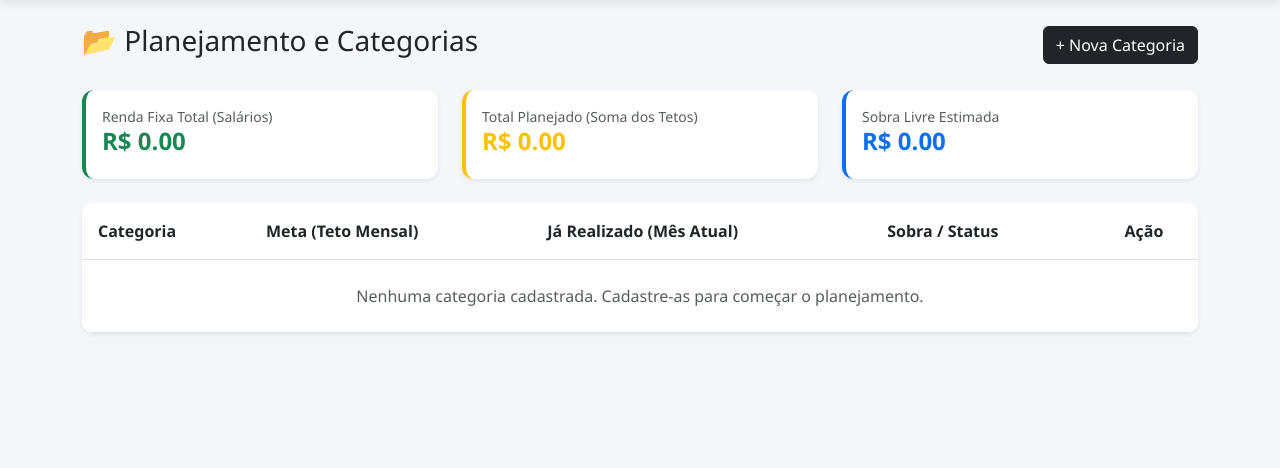
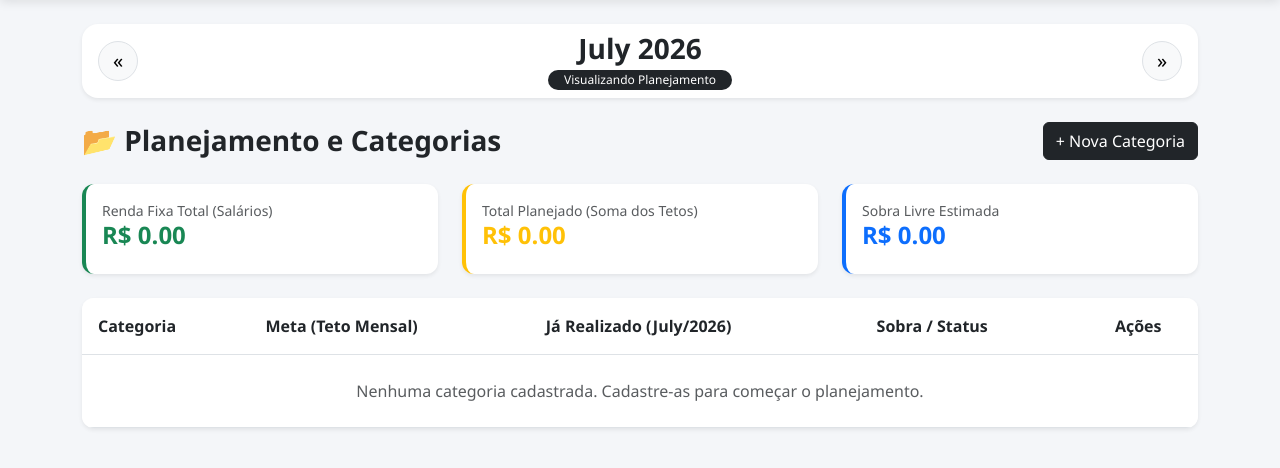
Before and after one commit to laysearaujo/fin_control, a Django app: page /categorias/ in a window 1280 px wide. Shown: the part 62-530 px from the top of the page. Run offline with Django 5.2, Linux system fonts and the light colour scheme; data that the repository does not hold is empty.

Commit message:
feat: month-by-month planning

```diff
--- a/finance/templates/lista_categorias.html
+++ b/finance/templates/lista_categorias.html
@@ -1,8 +1,26 @@
 {% extends 'base.html' %}
 
 {% block content %}
+
+<div class="card border-0 shadow-sm rounded-4 mb-4">
+    <div class="card-body d-flex justify-content-between align-items-center py-2 px-3">
+        <a href="{{ mes_ant_url }}" class="btn btn-light rounded-circle border" title="Mês Anterior" style="width: 40px; height: 40px; display: flex; align-items: center; justify-content: center;">
+            <span class="fs-5">&laquo;</span>
+        </a>
+
+        <div class="text-center d-flex flex-column align-items-center">
+            <h3 class="fw-bold m-0 text-capitalize text-dark">{{ data_ref|date:"F Y" }}</h3>
+            <span class="badge rounded-pill bg-dark fw-normal mt-1 px-3">Visualizando Planejamento</span>
+        </div>
+
+        <a href="{{ prox_mes_url }}" class="btn btn-light rounded-circle border" title="Próximo Mês" style="width: 40px; height: 40px; display: flex; align-items: center; justify-content: center;">
+            <span class="fs-5">&raquo;</span>
+        </a>
+    </div>
+</div>
+
 <div class="d-flex justify-content-between align-items-center mb-4">
-    <h3>📂 Planejamento e Categorias</h3>
+    <h3 class="fw-bold m-0">📂 Planejamento e Categorias</h3>
     <a href="{% url 'nova_categoria' %}" class="btn btn-dark">+ Nova Categoria</a>
 </div>
 
@@ -34,9 +52,9 @@
                 <tr>
                     <th class="p-3">Categoria</th>
                     <th class="p-3">Meta (Teto Mensal)</th>
-                    <th class="p-3">Já Realizado (Mês Atual)</th>
+                    <th class="p-3">Já Realizado ({{ data_ref|date:"F/Y" }})</th>
                     <th class="p-3">Sobra / Status</th>
-                    <th class="p-3 text-center">Ação</th>
+                    <th class="p-3 text-center">Ações</th>
                 </tr>
             </thead>
             <tbody>
@@ -45,7 +63,7 @@
                     <td class="p-3 fw-bold">{{ cat.nome }}</td>
                     <td class="p-3 text-muted">R$ {{ cat.teto_mensal|floatformat:2 }}</td>
 
-                    <!-- LÓGICA DO GASTO COM ALERTA (ATUALIZADA) -->
+                    <!-- LÓGICA DO GASTO COM ALERTA -->
                     <td class="p-3 fw-bold
                         {% if cat.logica_reversa %}
                             {% if cat.gasto_total >= cat.teto_mensal %}text-success{% else %}text-danger{% endif %}
@@ -58,7 +76,7 @@
                         {% endif %}
                     </td>
 
-                    <!-- LÓGICA DA SOBRA (ATUALIZADA) -->
+                    <!-- LÓGICA DA SOBRA -->
                     <td class="p-3 fw-bold
                         {% if cat.logica_reversa %}
                             {% if cat.sobra > 0 %}text-danger{% else %}text-success{% endif %}
@@ -66,7 +84,6 @@
                             {% if cat.sobra > 0 %}text-success{% else %}text-muted{% endif %}
                         {% endif %}">
 
-                        <!-- Textos adaptados de acordo com o tipo da categoria -->
                         {% if cat.logica_reversa %}
                             {% if cat.sobra > 0 %}
                                 Faltam R$ {{ cat.sobra|floatformat:2 }}
@@ -92,45 +109,6 @@
                         </div>
                     </td>
                 </tr>
-
-                <!-- MODAL DE GUARDAR SOBRA -->
-                <div class="modal fade text-start" id="modalGuardar{{ cat.id }}" tabindex="-1">
-                    <div class="modal-dialog modal-dialog-centered">
-                        <div class="modal-content">
-                            <div class="modal-header bg-success text-white">
-                                <h5 class="modal-title fw-bold">Guardar Sobra: {{ cat.nome }}</h5>
-                                <button type="button" class="btn-close btn-close-white" data-bs-dismiss="modal"></button>
-                            </div>
-                            <form action="{% url 'guardar_sobra' %}" method="POST">
-                                {% csrf_token %}
-                                <input type="hidden" name="categoria_id" value="{{ cat.id }}">
-                                <div class="modal-body">
-                                    <p class="text-muted small">Ao confirmar, o sistema registrará uma despesa para retirar este valor do saldo livre e o depositará direto na caixinha selecionada.</p>
-
-                                    <div class="mb-3">
-                                        <label class="form-label fw-bold">Valor a guardar (R$)</label>
-                                        <input type="number" step="0.01" name="valor" class="form-control form-control-lg" value="{{ cat.sobra|stringformat:'.2f' }}" required>
-                                    </div>
-                                    <div class="mb-3">
-                                        <label class="form-label fw-bold">Enviar para qual Caixinha?</label>
-                                        <select name="caixinha_id" class="form-select form-select-lg" required>
-                                            <option value="" disabled selected>Selecione a caixinha...</option>
-                                            {% for cx in caixinhas %}
-                                                <option value="{{ cx.id }}">{{ cx.nome }} (Saldo: R$ {{ cx.saldo_atual }})</option>
-                                            {% empty %}
-                                                <option disabled>Nenhuma caixinha criada ainda. Crie primeiro!</option>
-                                            {% endfor %}
-                                        </select>
-                                    </div>
-                                </div>
-                                <div class="modal-footer">
-                                    <button type="button" class="btn btn-light" data-bs-dismiss="modal">Cancelar</button>
-                                    <button type="submit" class="btn btn-success fw-bold">Confirmar Transferência</button>
-                                </div>
-                            </form>
-                        </div>
-                    </div>
-                </div>
                 {% empty %}
                 <tr><td colspan="5" class="p-4 text-center text-muted">Nenhuma categoria cadastrada. Cadastre-as para começar o planejamento.</td></tr>
                 {% endfor %}
--- a/finance/views.py
+++ b/finance/views.py
@@ -557,28 +557,63 @@ def apagar_cartao(request, id):
 # --- 5. GERENCIAMENTO DE CATEGORIAS ---
 
 def gerenciar_categorias(request):
-    mes_atual = timezone.now().month
-    ano_atual = timezone.now().year
+    mes_url = request.GET.get('mes')
+    ano_url = request.GET.get('ano')
+    data_hoje = timezone.now().date()
 
-    # 1. Resumo do Planejamento
+    try:
+        if mes_url and ano_url:
+            mes_int = int(mes_url)
+            ano_int = int(ano_url)
+
+            # Ajuste inteligente caso passe de 12 ou caia abaixo de 1
+            if mes_int > 12:
+                mes_int = 1
+                ano_int += 1
+            elif mes_int < 1:
+                mes_int = 12
+                ano_int -= 1
+
+            data_ref = date(ano_int, mes_int, 1)
+        else:
+            data_ref = date(data_hoje.year, data_hoje.month, 1)
+
+    except (ValueError, TypeError):
+        data_ref = date(data_hoje.year, data_hoje.month, 1)
+
+    # Identifica o mês anterior e o próximo para gerar os links das setinhas
+    mes_anterior = data_ref - relativedelta(months=1)
+    proximo_mes = data_ref + relativedelta(months=1)
+
+    # --- RESUMO DO PLANEJAMENTO ---
     renda_fixa_total = ReceitaFixa.objects.aggregate(Sum('valor'))['valor__sum'] or 0
     categorias = Categoria.objects.all()
     total_planejado = categorias.aggregate(Sum('teto_mensal'))['teto_mensal__sum'] or 0
     sobra_prevista = renda_fixa_total - total_planejado
 
-    # 2. Detalhamento por Categoria (Gasto e Sobra Real)
+    # --- DETALHAMENTO POR CATEGORIA (MUDOU: FILTRA PELO MÊS SELECIONADO) ---
     categorias_com_detalhes = []
     for cat in categorias:
-        # Soma o que já foi gasto nesta categoria no mês atual (Débito + Cartão)
-        gasto_debito = Transacao.objects.filter(categoria=cat, eh_cartao=False, data_compra__month=mes_atual, data_compra__year=ano_atual).aggregate(Sum('valor_total'))['valor_total__sum'] or 0
-        gasto_cartao = Parcela.objects.filter(transacao__categoria=cat, data_vencimento__month=mes_atual, data_vencimento__year=ano_atual).aggregate(Sum('valor'))['valor__sum'] or 0
+        # Soma o que já foi gasto nesta categoria no mês/ano selecionados
+        gasto_debito = Transacao.objects.filter(
+            categoria=cat,
+            eh_cartao=False,
+            data_compra__month=data_ref.month,
+            data_compra__year=data_ref.year
+        ).aggregate(Sum('valor_total'))['valor_total__sum'] or 0
+
+        gasto_cartao = Parcela.objects.filter(
+            transacao__categoria=cat,
+            data_vencimento__month=data_ref.month,
+            data_vencimento__year=data_ref.year
+        ).aggregate(Sum('valor'))['valor__sum'] or 0
 
         fixos_cartao = GastoFixo.objects.filter(
             categoria=cat,
             eh_cartao=True
         ).aggregate(Sum('valor_previsto'))['valor_previsto__sum'] or 0
 
-        # O Gasto Total agora soma os 3 (Débito + Parcelas do Cartão + Assinaturas do Cartão)
+        # O Gasto Total soma os 3 (Débito + Parcelas do Cartão + Assinaturas do Cartão) no mês selecionado
         gasto_total = gasto_debito + gasto_cartao + fixos_cartao
 
         sobra = cat.teto_mensal - gasto_total
@@ -595,12 +630,18 @@ def gerenciar_categorias(request):
     # Puxa as caixinhas para o Modal de guardar dinheiro
     caixinhas = Caixinha.objects.all()
 
+    # --- CONTEXTO COM AS VARIÁVEIS DE DATA PARA O HTML ---
     context = {
         'categorias': categorias_com_detalhes,
         'renda_fixa_total': renda_fixa_total,
         'total_planejado': total_planejado,
         'sobra_prevista': sobra_prevista,
-        'caixinhas': caixinhas
+        'caixinhas': caixinhas,
+
+        # Variáveis novas do sistema de datas
+        'data_ref': data_ref,
+        'mes_ant_url': f"?mes={mes_anterior.month}&ano={mes_anterior.year}",
+        'prox_mes_url': f"?mes={proximo_mes.month}&ano={proximo_mes.year}",
     }
     return render(request, 'lista_categorias.html', context)
 
```
